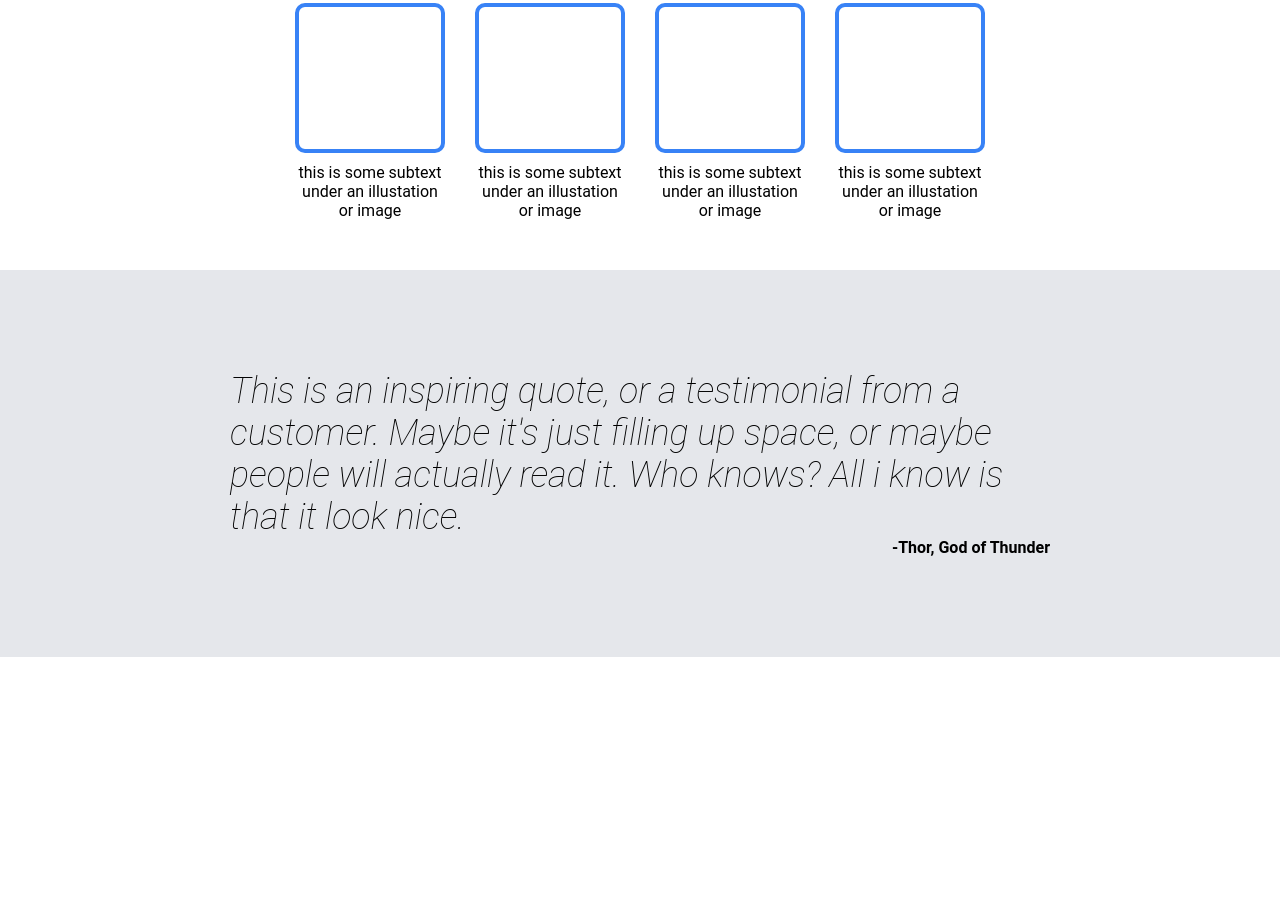
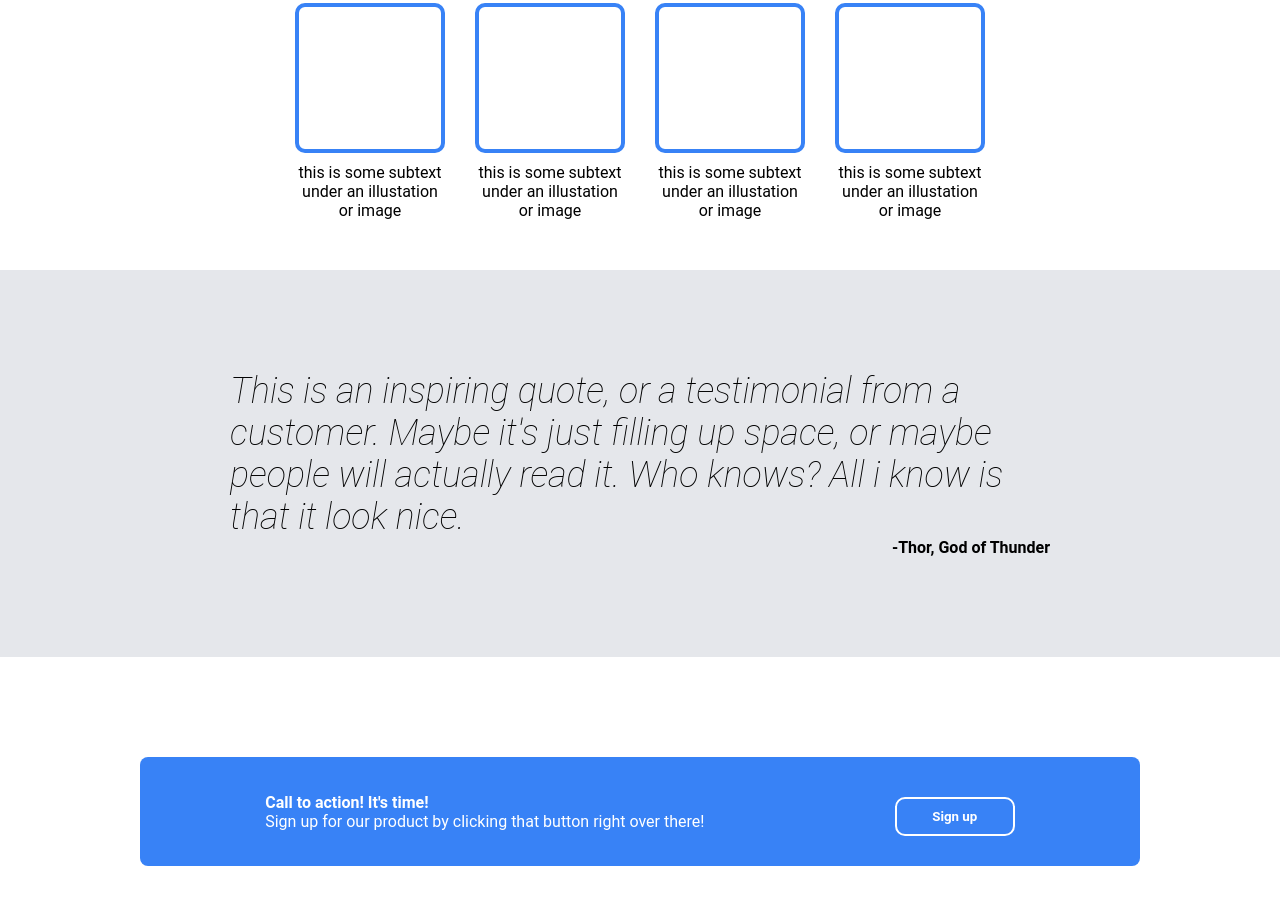
Before and after one commit to Gigorobongo/first-landing-page, a plain HTML site: page index.html in a window 1280 px wide. Shown: the part 719-1623 px from the top of the page. Before the commit the page ends 1376 px from the top, so only its background shows below. Drawn offline with Linux system fonts and the light colour scheme.

Commit message:
Created the 4th section
Still need to fix fonts

```diff
--- a/index.html
+++ b/index.html
@@ -57,6 +57,17 @@
                 </div>
             </div>
         </div>
+        <div class="section-4">
+            <div class="action-container">
+                <div class="action">
+                    <div class="action-title">Call to action! It's time!</div>
+                    <div>Sign up for our product by clicking that button right over there!</div>
+                </div>
+                <div>
+                    <button class="action-button">Sign up</button>
+                </div>
+            </div>
+        </div>
     </div>
 </body>
 </html>
--- a/style.css
+++ b/style.css
@@ -133,3 +133,40 @@ h1 {
     display: flex;
     flex-direction: column;
 }
+
+.section-4 {
+    display: flex;
+    justify-content: center;
+    align-items: center;
+    margin-top: 100px;
+    margin-bottom: 100px;
+}
+
+.action-container {
+    background-color: #3882F6;
+    flex-basis: 1000px;
+    padding: 30px;
+    border-radius: 8px;
+    display: flex;
+    justify-content: space-around;
+    align-items: center;
+}
+
+.action div {
+    color: white;
+}
+
+.action-title {
+    font-weight: bold;
+}
+
+.action-button {
+    background-color: #3882F6;
+    color: white;
+    padding: 10px;
+    border: 2px solid white;
+    border-radius: 10px;
+    width: 120px;
+    font-weight: bold;
+    margin-top: 10px;
+}
```
